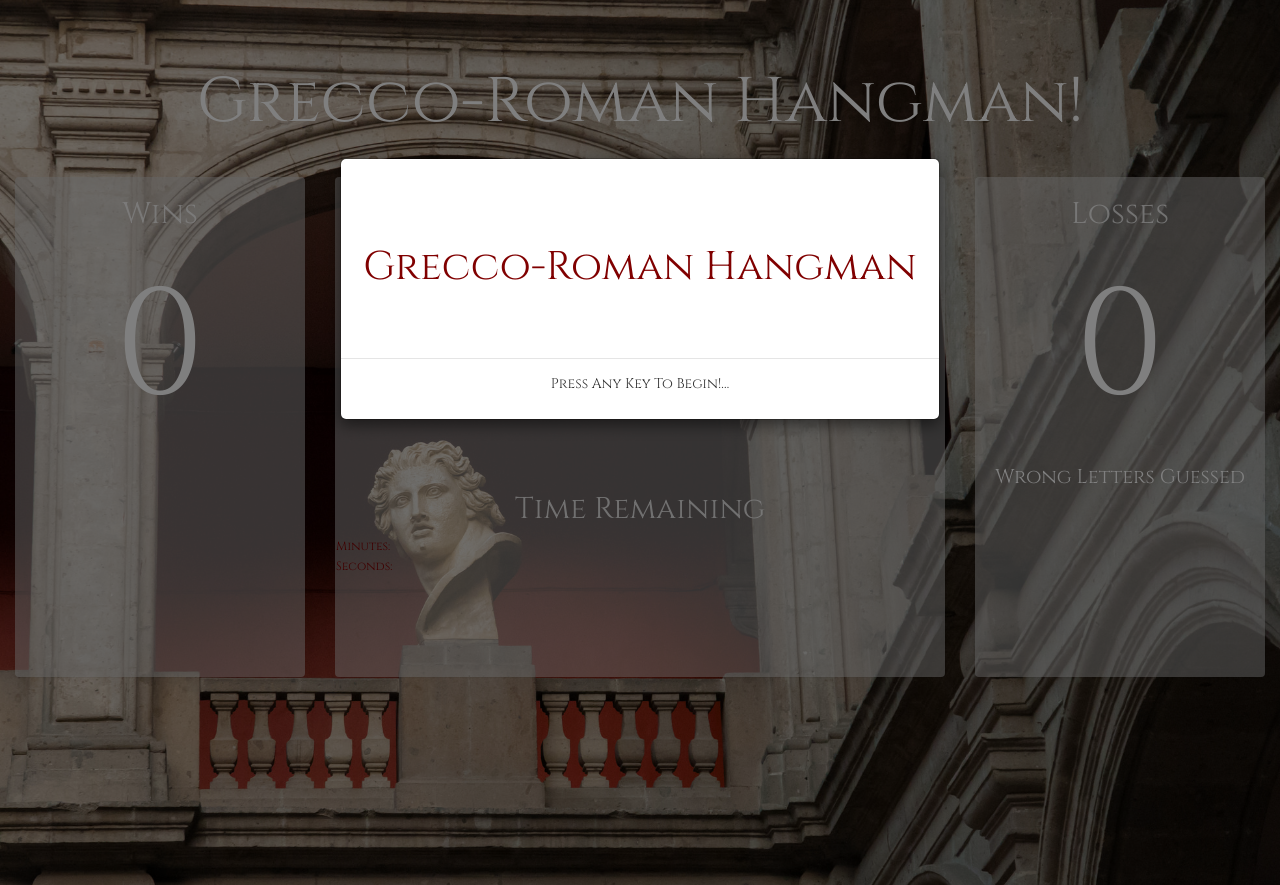
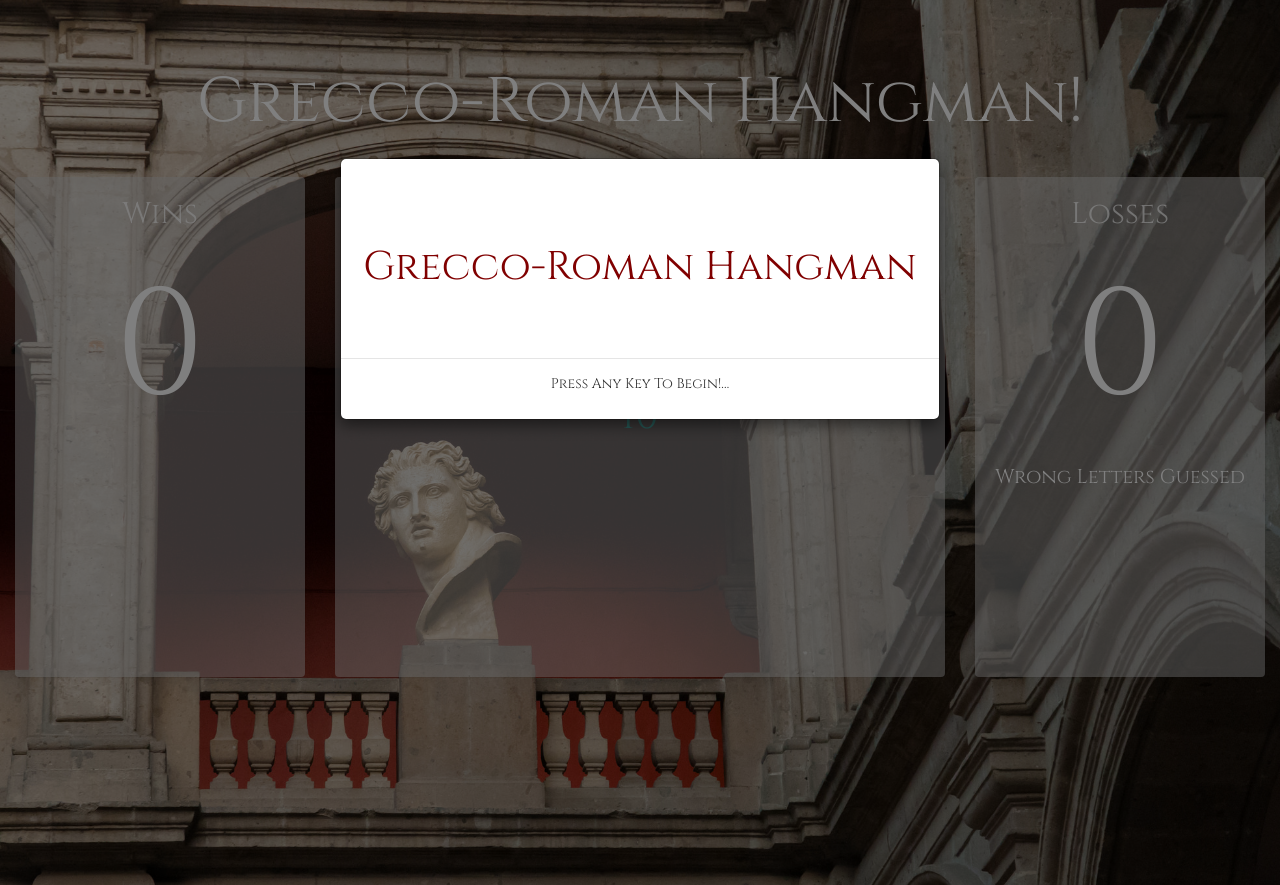
Before and after one commit to trooperandz/Hangman-Game, a PHP site: page / in a window 1280 px wide. Run offline with PHP 8.4, Linux system fonts and the light colour scheme.

Commit message:
final changes

```diff
--- a/assets/css/style.css
+++ b/assets/css/style.css
@@ -61,7 +61,7 @@
 }
 
 #remaining-guesses {
-	font-size: 25px;
+	font-size: 40px;
 }
 
 #time-p {
@@ -154,6 +154,11 @@
 	color: #fff;
 }
 
+#letters-incorrect {
+	font-size: 20px;
+	color: orange;
+}
+
 #timer p {
 	display: inline-block;
 	padding: 0;
--- a/index.html
+++ b/index.html
@@ -88,15 +88,17 @@
 								<h3 class="text-center">Guesses Remaining</h3>
 								<p class="text-center" id="remaining-guesses">10</p>
 							</div>
+							<!--
 							<div class="col-sm-12 col-md-12 col-lg-12">
 								<h3 class="text-center" id="remaining-time">Time Remaining</h3>
 								<div id="timer">
 									<!--Days: <span class="days"></span><br>
     								Hours: <span class="hours"></span><br>-->
+    								<!--
     								<p class="text-center" id="time-p"> Minutes: <span class="minutes"></span> </p> <br>
     								<p class="text-center" id="time-p"> Seconds: <span class="seconds"></span> </p>
 								</div>
-							</div>
+							</div>-->
 						</div>
 					</div>
 				</section>
@@ -126,6 +128,24 @@
 
 		<!-- Backstretch background plugin initialization -->
 		<script>
+
+		$(document).ready(function() {
+
+				// Show the modal before gameplay begins
+				$("#myModal").modal("show");
+
+				// Include the backstretch plugin to make the background image fully responsive
+				$.backstretch(
+					[
+  				      "assets/images/bg_main.jpg",
+  				      "assets/images/man.jpg",
+  				  	  "assets/images/night.jpg",
+  				  	  "assets/images/stairs.jpg",
+  				  	  "assets/images/pantheon.jpg"
+  					],
+  					{duration: 7000, fade: 2000}
+  				);
+			});
 
 		/* CODE FOR TIMER.  STILL GETTING IT TO WORK
 			var endTime = '2016-08-10';
@@ -182,24 +202,6 @@
 			}
 
 			initializeClock('timer', endTime);*/
-
-			$(document).ready(function() {
-
-				// Show the modal before gameplay begins
-				$("#myModal").modal("show");
-
-				// Include the backstretch plugin to make the background image fully responsive
-				$.backstretch(
-					[
-  				      "assets/images/bg_main.jpg",
-  				      "assets/images/man.jpg",
-  				  	  "assets/images/night.jpg",
-  				  	  "assets/images/stairs.jpg",
-  				  	  "assets/images/pantheon.jpg"
-  					],
-  					{duration: 5000, fade: 750}
-  				);
-			});
 		</script>
 	</body>
 </html>
```
Also changed, not shown: README.md.
